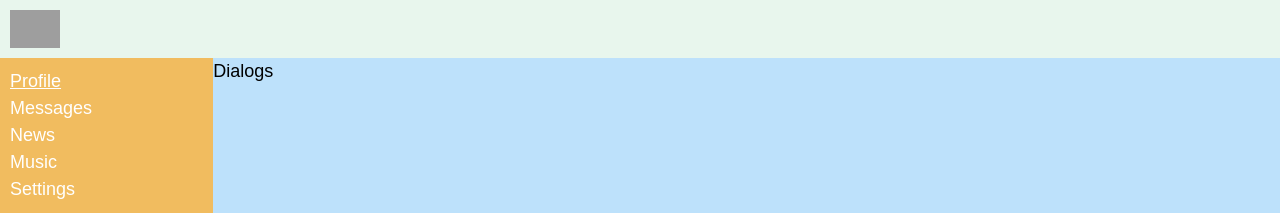
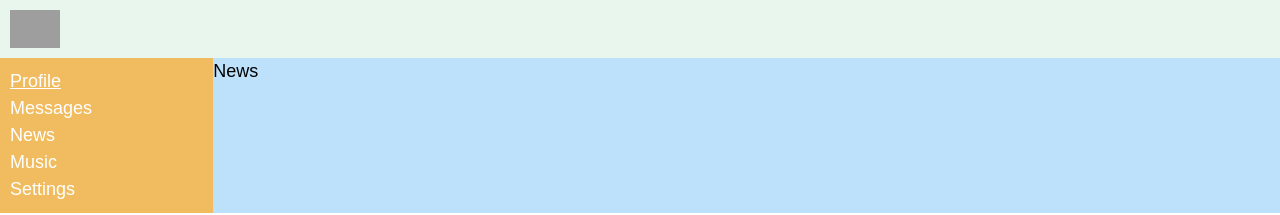
Before and after one commit to StarkovSergey/social-network, a React (Create React App) app: page /news in a window 1280 px wide. Shown: the top 215 px of the page. Built offline with nearby package versions, Linux system fonts and the light colour scheme; grey boxes are pictures that could not be loaded.

Commit message:
feat: start rouiting with react-router-dom library

```diff
--- a/src/App.tsx
+++ b/src/App.tsx
@@ -4,17 +4,26 @@ import { Header } from "./components/Header/Header";
 import { Navbar } from "./components/Navbar/Navbar";
 import { Profile } from "./components/Profile/Profile";
 import { Dialogs } from "./components/Dialogs/Dialogs";
+import { BrowserRouter, Route } from "react-router-dom";
+import { News } from "./components/News/News";
+import { Music } from "./components/Music/Music";
+import { Settings } from "./components/Settings/Settings";
 
 const App = () => {
   return (
+    <BrowserRouter>
       <div className="app-wrapper">
         <Header />
         <Navbar />
         <main className="app-wrapper-content">
-        {/*<Profile />*/}
-        <Dialogs />
+          <Route path="/dialogs" component={Dialogs} />
+          <Route path="/profile" component={Profile} />
+          <Route path="/news" component={News} />
+          <Route path="/music" component={Music} />
+          <Route path="/settings" component={Settings} />
         </main>
       </div>
+    </BrowserRouter>
   );
 };
 
--- /dev/null
+++ b/src/components/Music/Music.tsx
@@ -0,0 +1,3 @@
+export const Music = () => {
+  return <div>🎸</div>;
+};
--- a/src/components/Navbar/Navbar.tsx
+++ b/src/components/Navbar/Navbar.tsx
@@ -1,23 +1,23 @@
-import style from './Navbar.module.css';
+import style from "./Navbar.module.css";
 
 export const Navbar = () => {
   return (
     <nav className={style.nav}>
       <ul>
         <li className={`${style.item} ${style.active}`}>
-          <a href="src/components/Navbar/Navbar#c">Profile</a>
+          <a href="/profile">Profile</a>
         </li>
         <li className={style.item}>
-          <a href="src/components/Navbar/Navbar#c">Messages</a>
+          <a href="/dialogs">Messages</a>
         </li>
         <li className={style.item}>
-          <a href="src/components/Navbar/Navbar#c">News</a>
+          <a href="/news">News</a>
         </li>
         <li className={style.item}>
-          <a href="src/components/Navbar/Navbar#c">Music</a>
+          <a href="/music">Music</a>
         </li>
         <li className={style.item}>
-          <a href="src/components/Navbar/Navbar#c">Settings</a>
+          <a href="/settings">Settings</a>
         </li>
       </ul>
     </nav>
--- /dev/null
+++ b/src/components/News/News.tsx
@@ -0,0 +1,3 @@
+export const News = () => {
+  return <div>News</div>;
+};
--- /dev/null
+++ b/src/components/Settings/Settings.tsx
@@ -0,0 +1,3 @@
+export const Settings = () => {
+  return <div>Settings</div>;
+};
```
Lines whose indentation alone changed are shown as unchanged.
